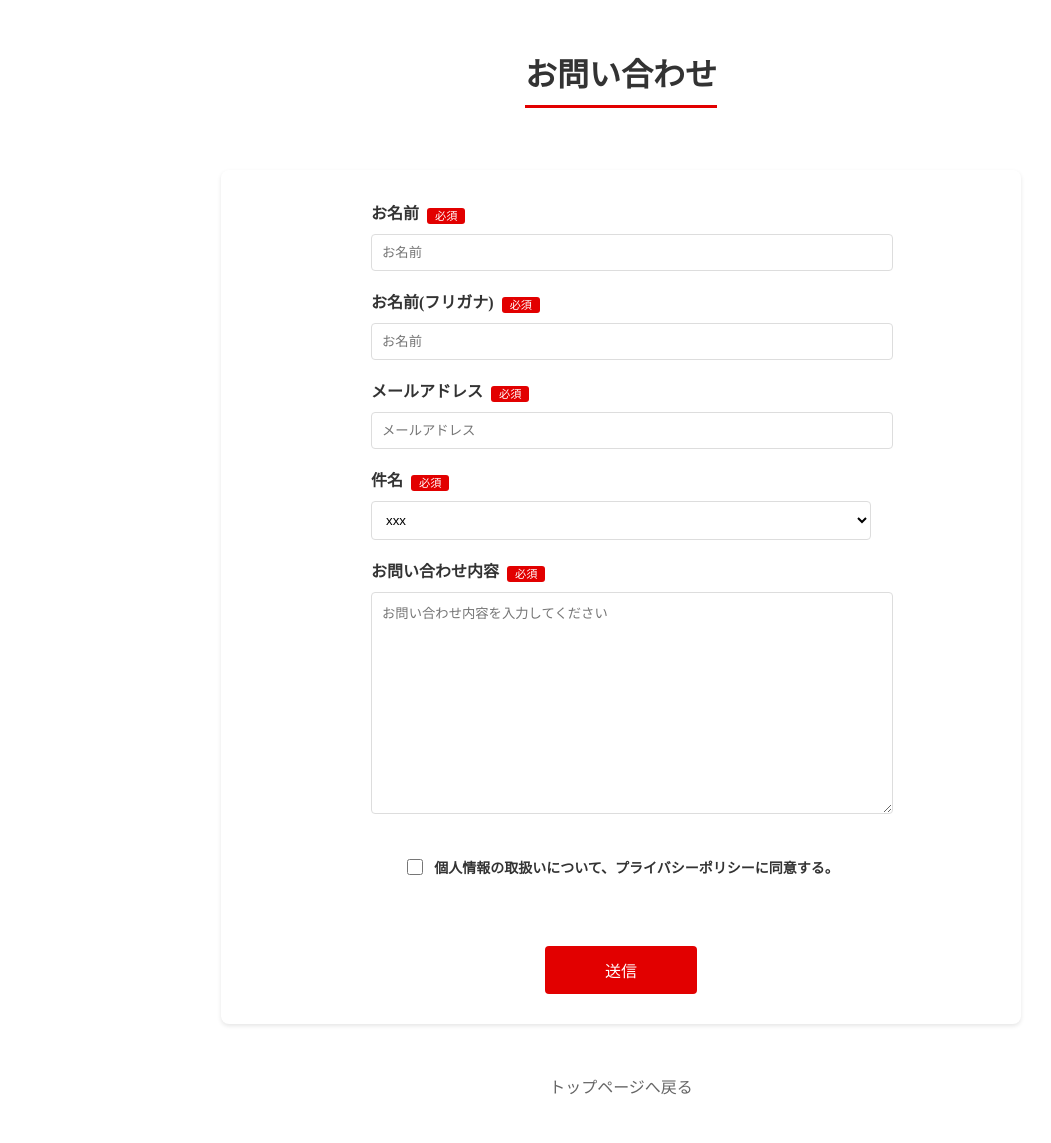
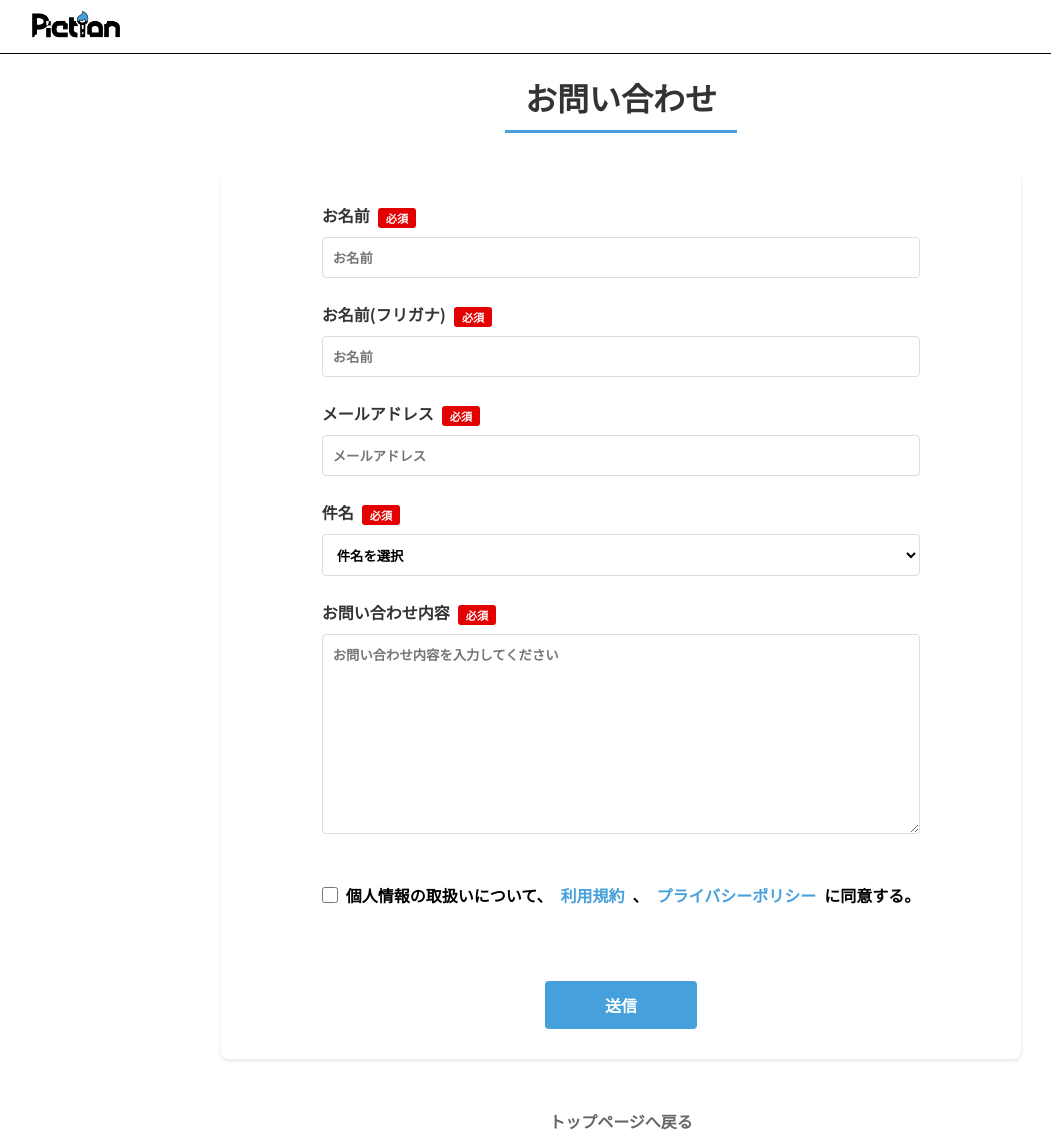
Before and after one commit to tontontoto/Piction, a Flask app: page /contact in a window 1280 px wide. Shown: the whole page, without its empty margins (19-1070 px from the left). Before the commit the page ends 1095 px from the top, so only its background shows below. Run offline with Flask 3, Linux system fonts and the light colour scheme; the visitor is signed in with stand-in values (Sample User, id 1); parts of the project's set-up code (start-up, migrations or seed data) failed here and were passed over; some web fonts are replaced.

Commit message:
細かいところの修正

```diff
--- a/static/css/contact.css
+++ b/static/css/contact.css
@@ -1,3 +1,14 @@
+header {
+    border-bottom: 1px solid #000;
+}
+.header_icon img{
+    width: 90px;
+    height: auto;
+    padding: 10px 50px;
+}
+
+
+
 .main {
     max-width: 800px;
     margin: 0 auto;
@@ -11,9 +22,9 @@
 
 .header h1 {
     color: #333;
-    border-bottom: 3px solid #e20000;
+    border-bottom: 3px solid #46A0DC;
     display: inline-block;
-    padding-bottom: 10px;
+    padding: 0 20px 10px;
 }
 
 .content {
@@ -27,8 +38,7 @@
 .form-items {
     text-align: left;
     display: inline-block;
-    width: 100%;
-    max-width: 500px;
+    max-width: 100%;
 }
 
 .form-items label {
@@ -45,11 +55,12 @@
     width: 100%;
     margin-top: 5px;
     transition: border-color 0.3s ease;
+    box-sizing: border-box;
 }
 
 .textbox:focus {
-    border-color: #e20000;
-    box-shadow: 0 0 0 2px rgba(226,0,0,0.1);
+    border: #46A0DC 2px solid;
+    outline: none;
 }
 
 .options {
@@ -59,6 +70,12 @@
     border-radius: 4px;
     margin-top: 5px;
     background-color: white;
+    height: 42px;
+}
+
+.options:focus {
+    border: #46A0DC 2px solid;
+    outline: none;
 }
 
 .textarea {
@@ -69,17 +86,53 @@
     border-radius: 4px;
     margin-top: 5px;
     resize: vertical;
+    box-sizing: border-box;
+}
+.textarea:focus {
+    border: #46A0DC 2px solid;
+    outline: none;
 }
 
 .check {
+    display: flex;
+    flex-direction: row;
+    justify-content: left;
+    align-items: center;
     text-align: center;
     margin: 20px 0;
+    gap: 8px;
+}
+
+.check a {
+    position: relative;
+    text-decoration: none;
+    color: #46A0DC;
+    transition: .2s;
+}
+
+.check a::after {
+    position: absolute;
+    left: 0;
+    content: '';
+    width: 100%;
+    height: 2px;
+    background: #46A0DC;
+    bottom: 20px; /*アンダーラインが現れ始める位置（aタグの下辺からの高さ）*/
+    opacity: 0;
+    visibility: hidden;
+    transition: 0.3s;
+}
+.check a:hover::after {
+    visibility: visible;
+    bottom: 0px; /*アニメーションが止まる位置*/
+    opacity: 1;
 }
 
 .check label {
     display: flex;
     align-items: center;
     justify-content: center;
+    margin: 0;
     gap: 8px;
     font-size: 14px;
 }
@@ -95,7 +148,7 @@
 }
 
 .button .btn {
-    background-color: #e20000;
+    background-color: #46A0DC;
     color: white;
     border: none;
     padding: 12px 60px;
@@ -106,7 +159,7 @@
 }
 
 .button .btn:hover {
-    background-color: #cc0000;
+    background-color: #52a6de;
 }
 
 .required::after {
@@ -130,7 +183,7 @@
 }
 
 .back-link:hover {
-    color: #e20000;
+    color: #46A0DC;
 }
 
 /* フラッシュメッセージのスタイル */
--- a/templates/contact.html
+++ b/templates/contact.html
@@ -1,16 +1,29 @@
 <!DOCTYPE html>
 <html lang="en">
+
 <head>
     <meta charset="UTF-8">
     <meta name="viewport" content="width=device-width, initial-scale=1.0">
     <!-- contact -->
     <link rel="stylesheet" href="{{ url_for('static', filename='css/contact.css') }}">
+    <!-- font -->
+    <link rel="stylesheet" href="{{ url_for('static', filename='css/font.css') }}">
     <!-- scrollbar -->
     <link rel="stylesheet" href="{{ url_for('static', filename='css/scrollbar.css') }}">
     <link rel="icon" href="../static/icon/favicon.png">
     <title>お問い合わせ | Piction</title>
 </head>
+
 <body>
+    <header>
+        <div class="header_icon" id="page_top">
+            <a href="/top">
+                <img src="{{ url_for('static', filename='icon/logo.png') }}" alt="Piction">
+            </a>
+        </div>
+    </header>
+
+
     <div class="main">
         {% with messages = get_flashed_messages(with_categories=true) %}
         {% if messages %}
@@ -40,20 +53,25 @@
                 <br>
 
                 <span class="required"><label for="subject">件名</label></span><br />
-            <select name="subject" class="options" title="件名" required>
-                <option value="option1">xxx</option>
-                <option value="option2">yyy</option>
-                <option value="option3">zzz</option>
+                <div id="option">
+                    <select name="subject" class="options" title="件名" required aria-placeholder="件名の選択">
+                        <option value="option0">件名を選択</option>
+                        <option value="option1">激励のメッセージ（memberが喜びます）</option>
+                        <option value="option2">利用規約に反した投稿の報告</option>
+                        <option value="option3">バグの報告</option>
+                        <option value="option4">改善点</option>
                     </select><br />
+                </div>
                 <br>
 
                 <span class="required"><label for="message">お問い合わせ内容</label></span><br />
-            <textarea name="message" class="textarea" title="お問い合わせ内容" placeholder="お問い合わせ内容を入力してください" required></textarea>
+                <textarea name="message" class="textarea" title="お問い合わせ内容" placeholder="お問い合わせ内容を入力してください"
+                    required></textarea>
 
                 <br><br>
 
                 <div class="check">
-                <label><input type="checkbox" required>個人情報の取扱いについて、プライバシーポリシーに同意する。<br /></label>
+                    <label><input type="checkbox" required></label>個人情報の取扱いについて、<a href="/termsOfUse">利用規約</a>、<a href="/privacyPolicy">プライバシーポリシー</a>に同意する。<br />
                 </div>
                 <br>
 
@@ -65,4 +83,5 @@
     </div>
     <a href="/" class="back-link">トップページへ戻る</a>
 </body>
+
 </html>
--- a/templates/logout.html
+++ b/templates/logout.html
@@ -6,6 +6,8 @@
     <title>ログアウト | Piction</title>
     <!-- logout -->
     <link rel="stylesheet" href="{{ url_for('static', filename='css/logout.css') }}">
+    <!-- font -->
+    <link rel="stylesheet" href="{{ url_for('static', filename='css//font.css') }}">
     <!-- header -->
     <link rel="stylesheet" href="{{ url_for('static', filename='css/header.css') }}">
     <!-- footer -->
--- a/templates/myLikeList.html
+++ b/templates/myLikeList.html
@@ -12,6 +12,8 @@
     <link rel="stylesheet" href="{{ url_for('static', filename='css/header.css') }}">
     <!-- footer -->
     <link rel="stylesheet" href="{{ url_for('static', filename='css/footer.css') }}">
+    <!-- font -->
+    <link rel="stylesheet" href="{{ url_for('static', filename='css/font.css') }}">
     <!-- scrollbar -->
     <link rel="stylesheet" href="{{ url_for('static', filename='css/scrollbar.css') }}">
     <script src="{{ url_for('static', filename='js/myLikeList.js') }}" defer></script>
--- a/templates/signup.html
+++ b/templates/signup.html
@@ -48,7 +48,7 @@
             </div>
             <!-- privacy policy -->
             <input type="checkbox" id="privacyPolicy" name="privacyPolicy">
-            <label for="privacyPolicy" class="privacyPolicy"><a href="privacyPolicy.html">利用規約、プライバシーポリシー</a>に同意する。</label>
+            <label for="privacyPolicy" class="privacyPolicy"><a href="/termsOfUse">利用規約</a>,<a href="/privacyPolicy">プライバシーポリシー</a>に同意する。</label>
             <span class="errorMessageRequired"></span>
             <!-- submit button -->
             <input type="submit" value="登録する" class="signupSubmitButton" />
```
Also changed, not shown: routes/add_sale.py (+0 -9 lines), static/css/login.css (+12 -0 lines), static/css/ranking.css (+28 -7 lines), static/css/result.css (+12 -5 lines), static/css/signup.css (+13 -1 lines), templates/top_ranking.html (line endings or trailing spaces). Lines whose indentation alone changed are shown as unchanged.
